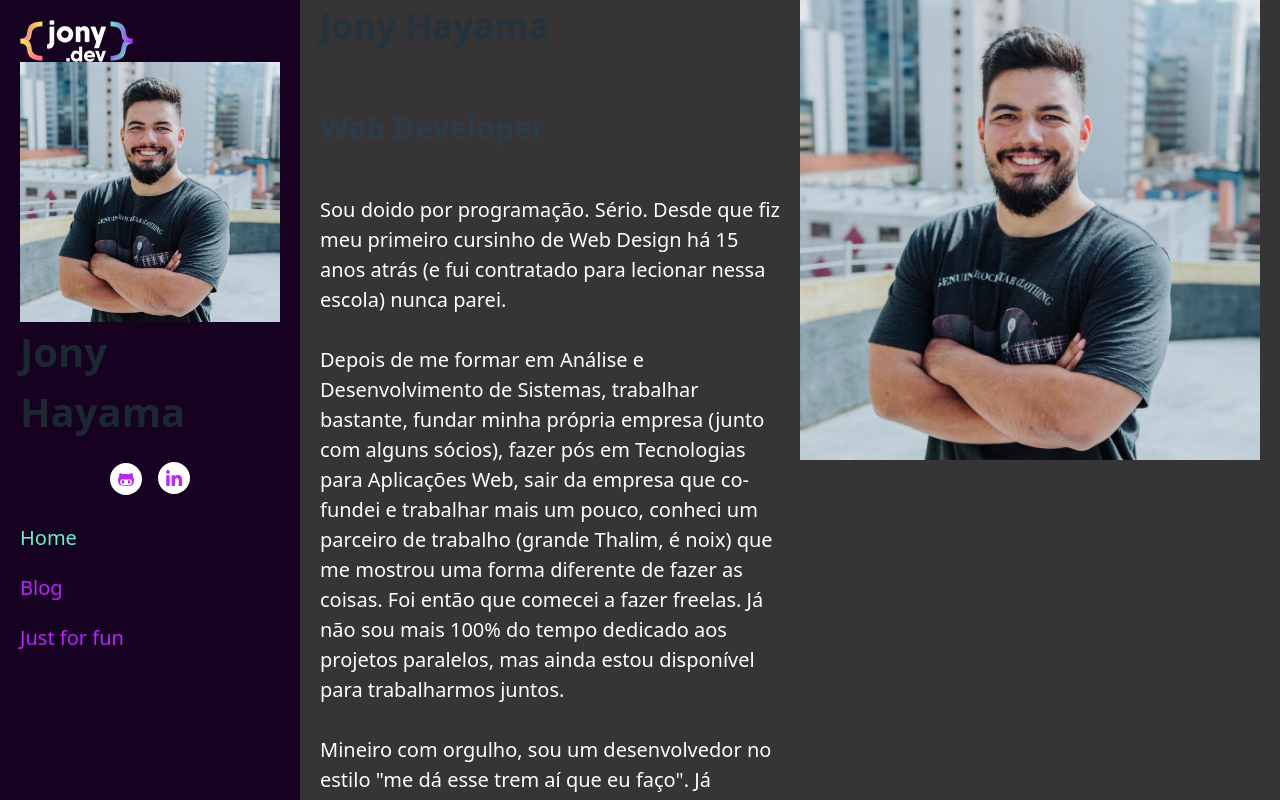
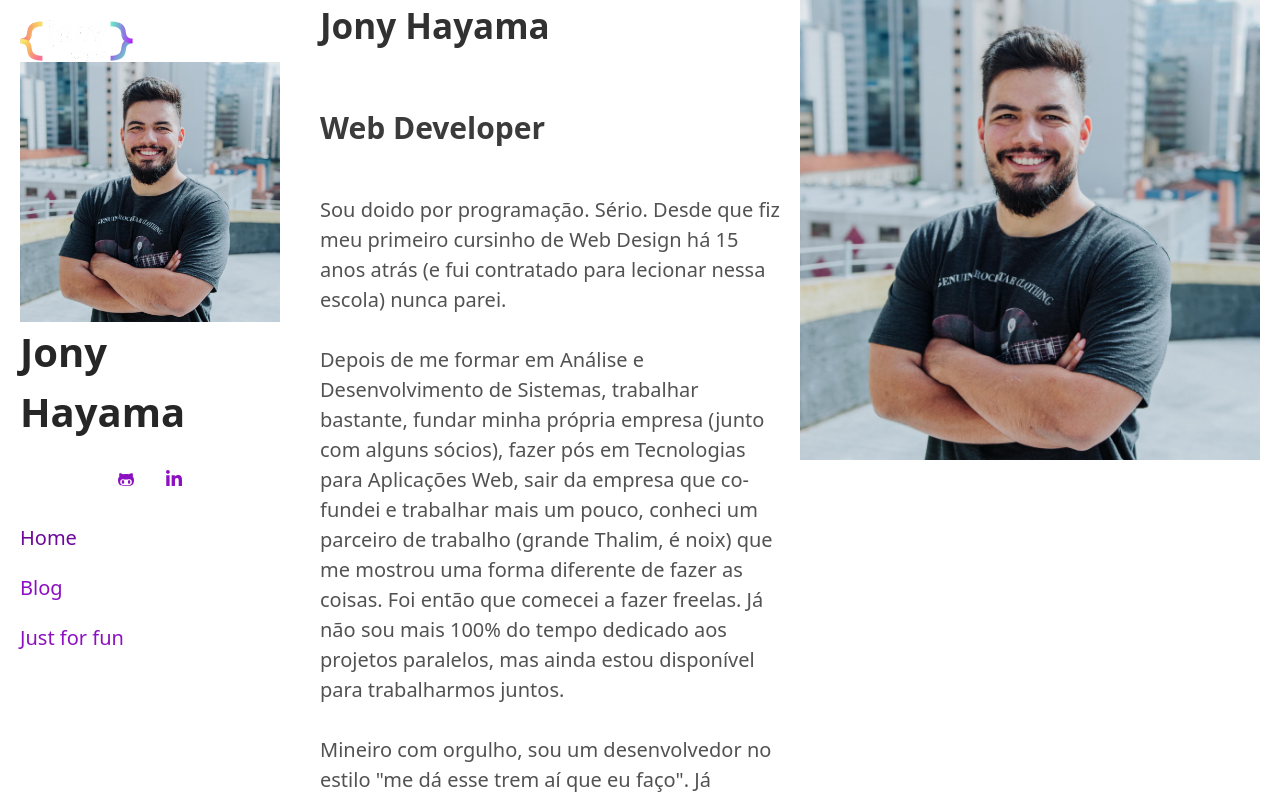
Before and after one commit to jonyhayama/jonyhayama.github.io, a Nuxt app: page / in a window 1280 px wide. Shown: the top 800 px of the page. Built offline with nearby package versions, Linux system fonts and the light colour scheme; no server answers.

Commit message:
💄 Change PicoCSS colors on scss file

```diff
--- a/app.vue
+++ b/app.vue
@@ -10,14 +10,3 @@ useHead({
     <NuxtPage />
   </NuxtLayout>
 </template>
-
-<style lang="scss">
-:root:not([data-theme=light]) {
-  --background-color: #373435;
-  --color: #ffffff;
-  --primary: #ba25fb;
-  --primary-hover: #69f2c6;
-  --primary-muted: #170120;
-  --muted-border-color: var(--primary-muted);
-}
-</style>
--- /dev/null
+++ b/assets/scss/main.scss
@@ -0,0 +1,16 @@
+$grey-hue: 0 !default;
+$grey-50: hsl($grey-hue, 0%, 94%) !default;
+$grey-100: hsl($grey-hue, 0%, 86%) !default;
+$grey-200: hsl($grey-hue, 0%, 77%) !default;
+$grey-300: hsl($grey-hue, 0%, 68%) !default;
+$grey-400: hsl($grey-hue, 0%, 59%) !default;
+$grey-500: hsl($grey-hue, 0%, 50%) !default;
+$grey-600: hsl($grey-hue, 0%, 41%) !default;
+$grey-700: hsl($grey-hue, 0%, 32%) !default;
+$grey-800: hsl($grey-hue, 0%, 23%) !default;
+$grey-900: hsl($grey-hue, 0%, 15%) !default;
+
+$primary-hue: 281.8;
+
+// Import Pico
+@import "@picocss/pico/scss/pico";
--- a/nuxt.config.ts
+++ b/nuxt.config.ts
@@ -1,7 +1,7 @@
 // https://v3.nuxtjs.org/api/configuration/nuxt.config
 export default defineNuxtConfig({
   css: [
-    '@picocss/pico/css/pico.min.css'
+    '@/assets/scss/main.scss'
   ],
   app: {
     head: {
```
